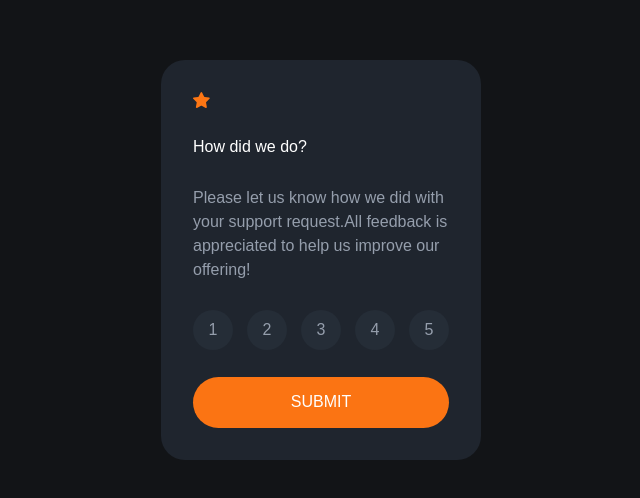
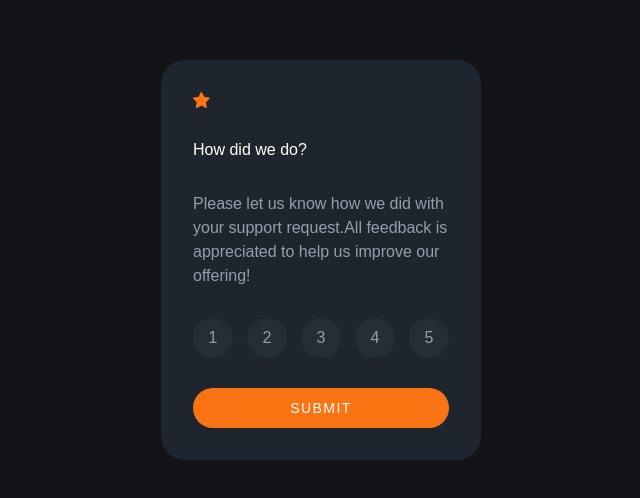
Before and after one commit to tcmak217/interactive-rating-component, a React (Create React App) app: page / in a window 1280 px wide. Shown: the part 140-638 px from the top of the page, without its empty margins (319-959 px from the left). Built offline with nearby package versions, Linux system fonts and the light colour scheme.

Commit message:
fix: fix submit button style
Add letter spacing, reduce font size and fix height.

```diff
--- a/src/components/RatingCard/RatingCard.tsx
+++ b/src/components/RatingCard/RatingCard.tsx
@@ -30,7 +30,7 @@ function RatingCard() {
             5
           </button>
         </div>
-        <button className="text-white grow bg-orange rounded-full uppercase active:bg-white active:text-orange">
+        <button className="w-full h-10 tracking-widest text-sm text-white bg-orange rounded-full uppercase active:bg-white active:text-orange">
           Submit
         </button>
       </div>
```
